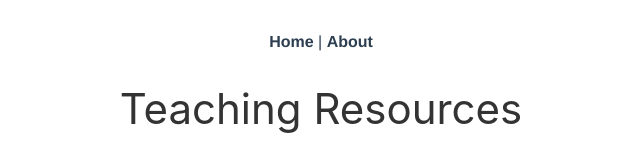
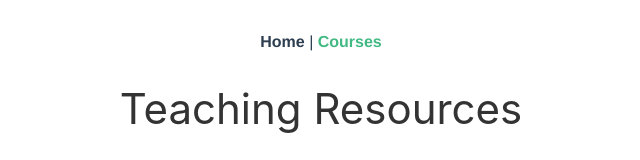
Before and after one commit to safinazbg/chcaa-courses-plugin, a Vue app: page /courses in a window 1280 px wide. Shown: the top 160 px of the page, without its empty margins (319-959 px from the left). Built offline with nearby package versions, Linux system fonts and the light colour scheme.

Commit message:
update name and route

```diff
--- a/src/App.vue
+++ b/src/App.vue
@@ -1,7 +1,7 @@
 <template>
   <div id="nav">
     <router-link to="/">Home</router-link> |
-    <router-link to="/about">About</router-link>
+    <router-link to="/courses">Courses</router-link>
   </div>
   <router-view/>
 </template>
--- a/src/views/About.vue
+++ /dev/null
@@ -1,5 +0,0 @@
-<template>
-  <div class="about">
-    <h1>This is an about page</h1>
-  </div>
-</template>
```
